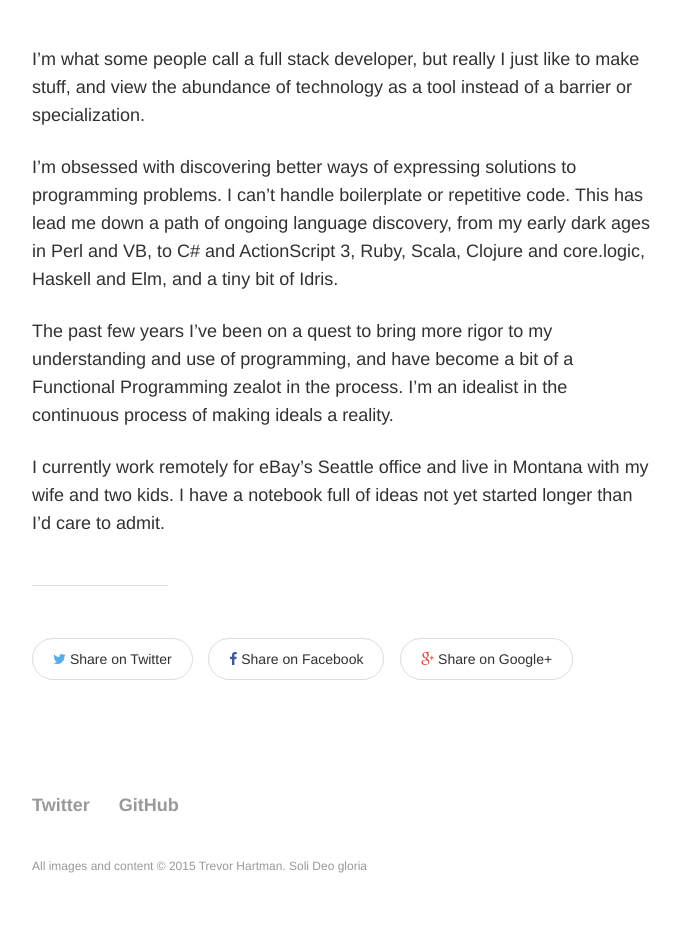
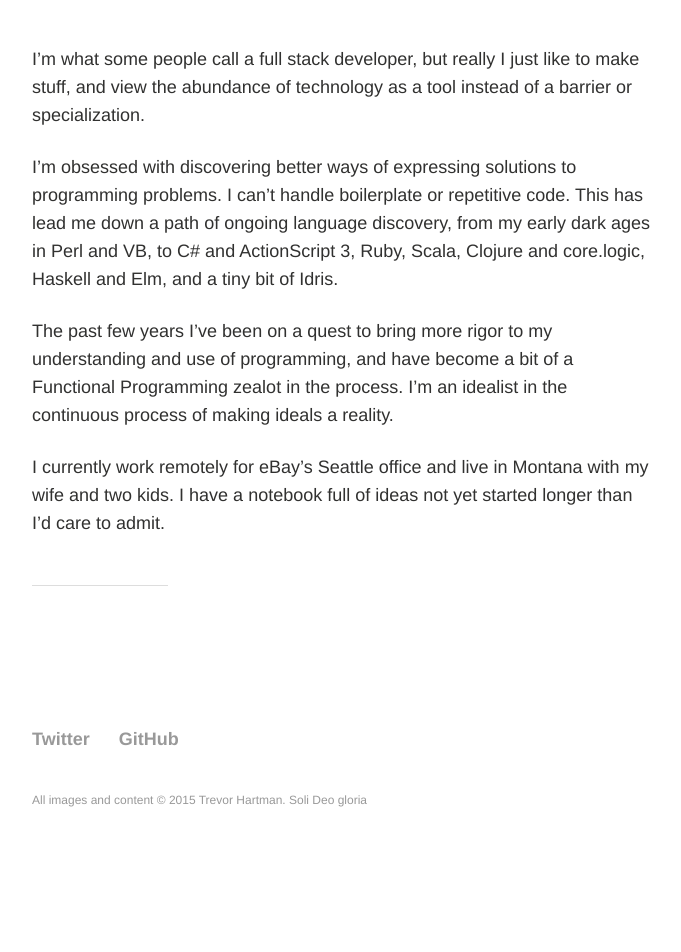
Before and after one commit to devth/devth.github.com, a Jekyll site: the page built from about.md, in a window 1280 px wide. Shown: the part 514-1466 px from the top of the page, without its empty margins (64-745 px from the left). Built offline with Jekyll 4.4.1, drawn with Linux system fonts in a browser that asks for light colours; Markdown is read by kramdown in place of the engine named in the settings; after the commit the page ends 1400 px from its top, so only the background shows below that.

Commit message:
Fix share buttons conditional

```diff
--- a/_layouts/article.html
+++ b/_layouts/article.html
@@ -28,7 +28,7 @@ layout: default
     </div>
     {% endif %}
 
-    {% if false && page.categories %}{% include breadcrumbs.html %}{% endif %}
+    {% if false and page.categories %}{% include breadcrumbs.html %}{% endif %}
     <div class="page-title">
       <h1>{{ page.title }}</h1>
     </div>
@@ -39,7 +39,7 @@ layout: default
         <hr />
         <footer class="page-footer">
           {% if page.categories %}{% include page-author.html %}{% endif %}
-          {% if page.share != false && site.share != false %}{% include share-this.html %}{% endif %}
+          {% if page.share != false and site.share == true %}{% include share-this.html %}{% endif %}
           {% include page-meta.html %}
           </footer><!-- /.footer -->
           <aside>
--- a/_layouts/media.html
+++ b/_layouts/media.html
@@ -22,7 +22,7 @@ layout: default
 				{{ content }}
 				<hr />
 				<footer class="page-footer">
-					{% if page.share != false %}{% include share-this.html %}{% endif %}
+					{% if page.share != false && site.share != false %}{% include share-this.html %}{% endif %}
 					{% include page-meta.html %}
 				</footer><!-- /.footer -->
 				<aside>
```
